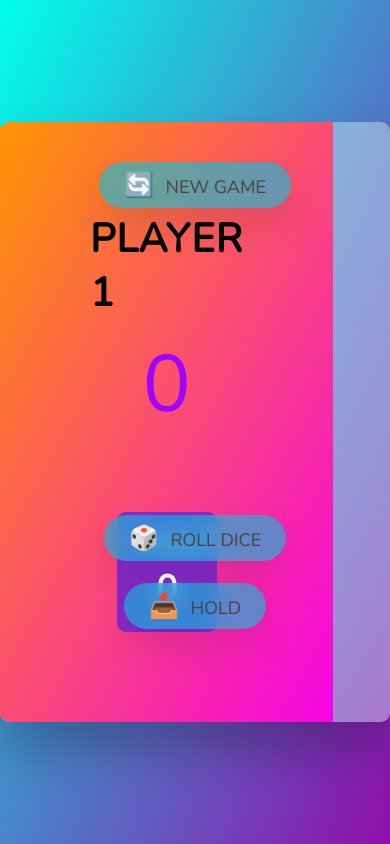
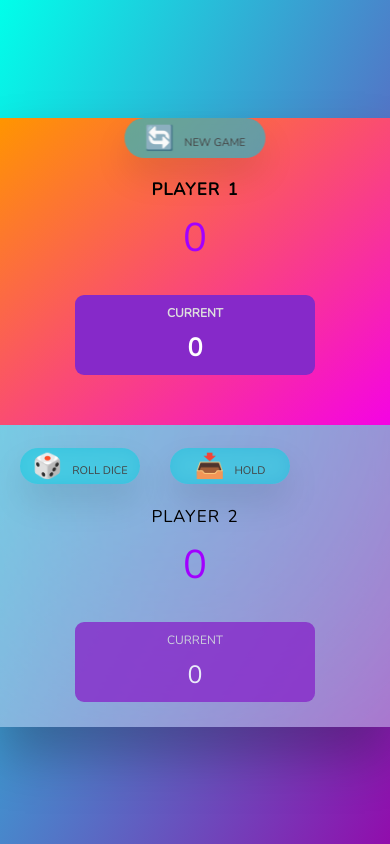
Before and after one commit to talaganaRajesh/pig-game, a plain HTML site: page index.html in a window 390 px wide. Drawn offline with nearby package versions, Linux system fonts and the light colour scheme.

Commit message:
Update style.css responsive
responsive

```diff
--- a/style.css
+++ b/style.css
@@ -177,68 +177,82 @@ main {
 @media only screen and (max-width:425px)
 {
 
+  main {
+    height: 60.9rem;
+    border-radius: 0px;
+    overflow:visible;
+    flex-direction: column;
+  }
+
     .player {
       flex: 50%;
-  size: 2vw;
-  padding: 9rem;
+      padding: 1rem;
+      padding-top: 4rem;
       display: flex;
       flex-direction: column;
       align-items: center;
-  transition: all 0.75s;
   }
+
 
 /* ELEMENTS */
 .name {
-  position: relative;
-  font-size: 4rem;
-  text-transform: uppercase;
-  letter-spacing: 1px;
-  word-spacing: 2px;
-  font-weight: 300;
-  margin-bottom: 1rem;
+  font-size: 1.7rem;
 }
 
 .score {
-  font-size: 8rem;
-  font-weight: 300;
-  color: #a200ff;
-  margin-bottom: auto;
-}
-
-.player--active {
-  background-image: linear-gradient(to top left, #f503e4 0%, #ff9500 100%);
-}
-.player--active .name {
-  font-weight: 700;
-}
-.player--active .score {
-  font-weight: 400;
-}
-
-.player--active .current {
-  opacity: 1;
-  font-weight: 700;
+  font-size: 4rem;
+  margin-bottom: 30px;
 }
 
 .current {
-  background-color: #8629c9;
-  opacity: 0.8;
-  border-radius: 9px;
-  color: #fff;
-  width: 65%;
-  padding: 2rem;
-  text-align: center;
-  transition: all 0.75s;
+  padding: 1rem;
 }
 
 .current-label {
-  text-transform: uppercase;
-  margin-bottom: 1rem;
-  font-size: 1.7rem;
-  color: #ddd;
+  font-size: 1.2rem;
 }
 
 .current-score {
-  font-size: 3.5rem;
+  font-size: 2.5rem;
 }
+
+
+.btn {
+  font-size: 1.1rem;
+  padding: 0.4rem 2rem;
 }
+
+.btn--new {
+  top: 0rem;
+}
+
+.btn--roll {
+  top: 33rem;
+  left: 8rem;
+  width: 12rem;
+  padding: 2px;
+}
+
+.btn--hold {
+    top: 33rem;
+    left: 23rem;
+    width: 12rem;
+    padding: 2px;
+}
+
+.dice {
+  top: 27.3rem;
+  height: 4.5rem;
+}
+
+.player--1{
+  margin-top: 40px;
+}
+
+.player--0{
+  padding-top: 6rem;
+  padding-bottom: 5rem;
+}
+
+
+}
```
Lines whose indentation alone changed are shown as unchanged.
